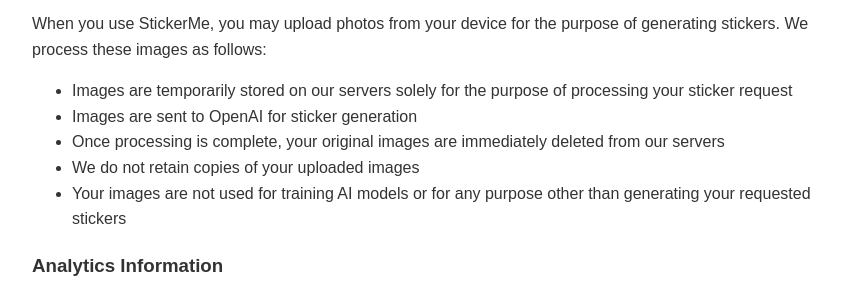
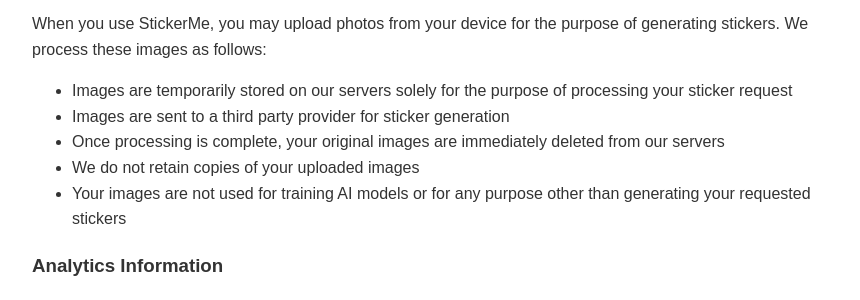
Before and after one commit to robertbkoch/rokocoapps, a Jekyll site: the page built from privacy-policy.md, in a window 1280 px wide and 900 px high. Shown: the part 436-736 px from the top of the window, without its empty margins (208-1068 px from the left). Built offline with Jekyll 4.4.1, drawn with Linux system fonts in a browser that asks for light colours; our own code applies the rules of GitHub Pages for plain Markdown files.

Commit message:
Update privacy-policy.md

```diff
--- a/privacy-policy.md
+++ b/privacy-policy.md
@@ -12,7 +12,7 @@
 
 When you use StickerMe, you may upload photos from your device for the purpose of generating stickers. We process these images as follows:
 - Images are temporarily stored on our servers solely for the purpose of processing your sticker request
-- Images are sent to OpenAI for sticker generation
+- Images are sent to a third party provider for sticker generation
 - Once processing is complete, your original images are immediately deleted from our servers
 - We do not retain copies of your uploaded images
 - Your images are not used for training AI models or for any purpose other than generating your requested stickers
```
